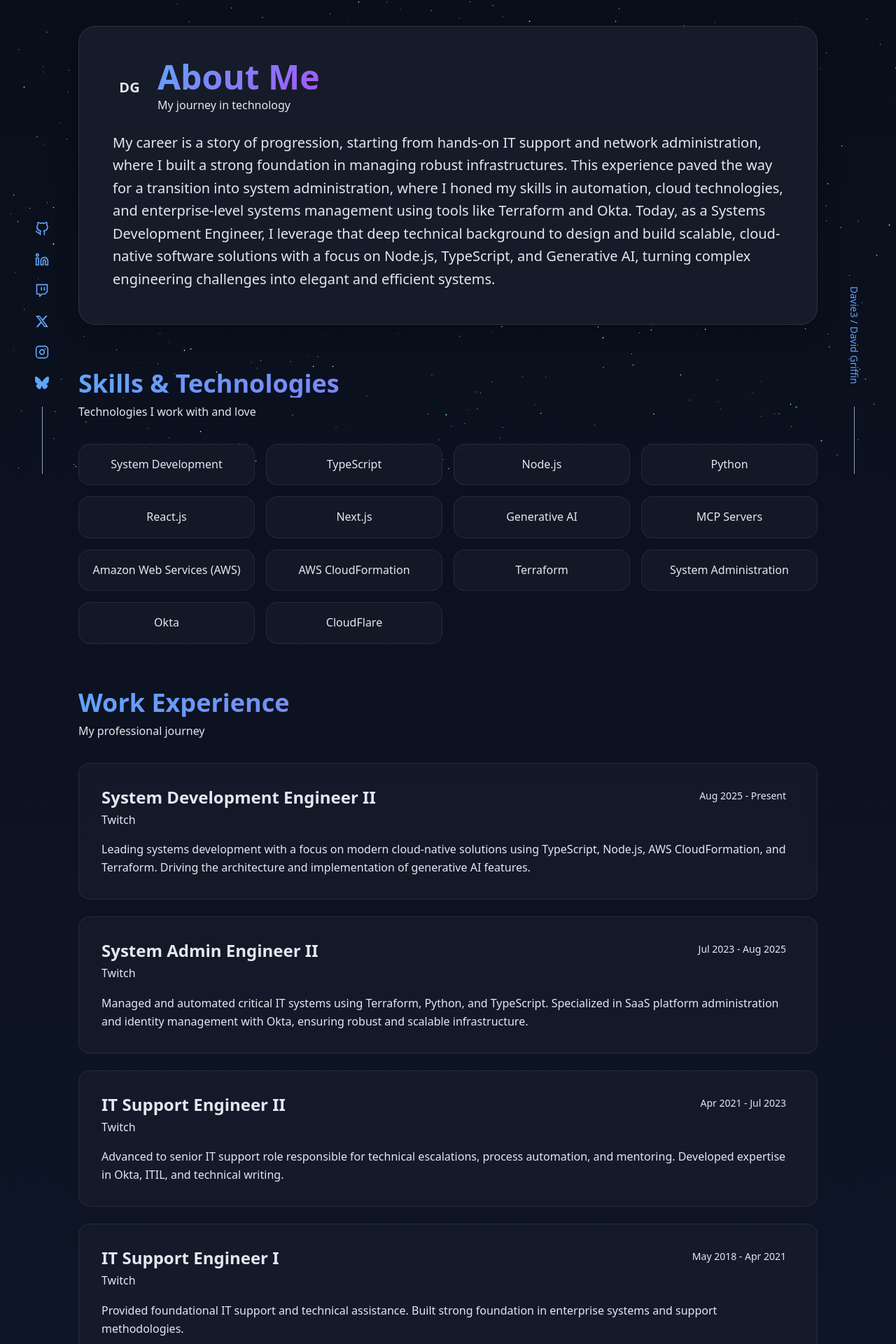
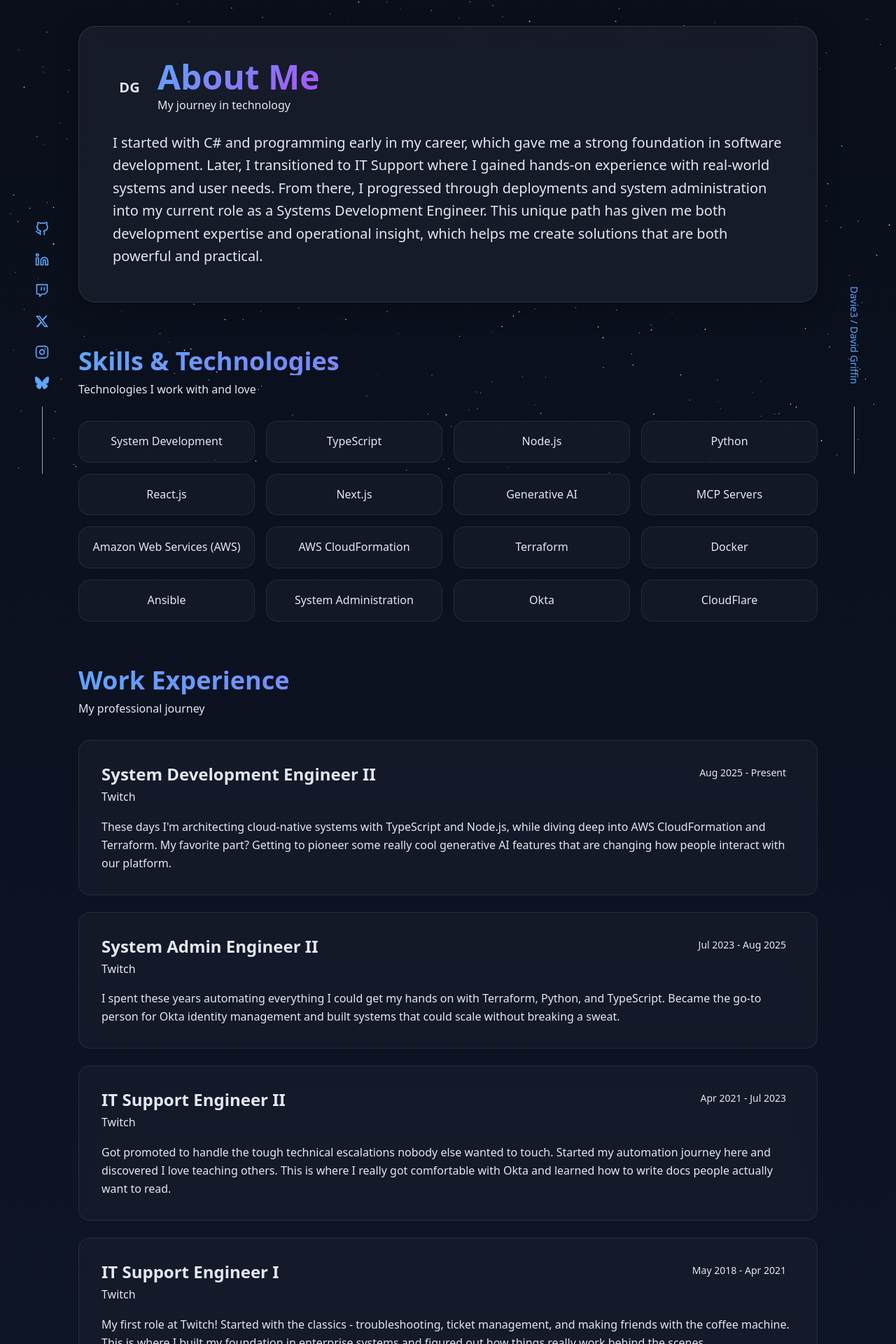
Before and after one commit to Davie3/davie3-com, a Next.js app: page /about in a window 1280 px wide. Shown: the part 123-2043 px from the top of the page at 70% size. Built offline with nearby package versions, Linux system fonts and the light colour scheme.

Commit message:
refactor: update website copy with more conversational tone and personal details

```diff
--- a/src/constants/about-page.ts
+++ b/src/constants/about-page.ts
@@ -41,28 +41,28 @@ export const EXPERIENCES = [
     company: 'Twitch',
     period: 'Aug 2025 - Present',
     description:
-      'Leading systems development with a focus on modern cloud-native solutions using TypeScript, Node.js, AWS CloudFormation, and Terraform. Driving the architecture and implementation of generative AI features.',
+      "These days I'm architecting cloud-native systems with TypeScript and Node.js, while diving deep into AWS CloudFormation and Terraform. My favorite part? Getting to pioneer some really cool generative AI features that are changing how people interact with our platform.",
   },
   {
     role: 'System Admin Engineer II',
     company: 'Twitch',
     period: 'Jul 2023 - Aug 2025',
     description:
-      'Managed and automated critical IT systems using Terraform, Python, and TypeScript. Specialized in SaaS platform administration and identity management with Okta, ensuring robust and scalable infrastructure.',
+      'I spent these years automating everything I could get my hands on with Terraform, Python, and TypeScript. Became the go-to person for Okta identity management and built systems that could scale without breaking a sweat.',
   },
   {
     role: 'IT Support Engineer II',
     company: 'Twitch',
     period: 'Apr 2021 - Jul 2023',
     description:
-      'Advanced to senior IT support role responsible for technical escalations, process automation, and mentoring. Developed expertise in Okta, ITIL, and technical writing.',
+      'Got promoted to handle the tough technical escalations nobody else wanted to touch. Started my automation journey here and discovered I love teaching others. This is where I really got comfortable with Okta and learned how to write docs people actually want to read.',
   },
   {
     role: 'IT Support Engineer I',
     company: 'Twitch',
     period: 'May 2018 - Apr 2021',
     description:
-      'Provided foundational IT support and technical assistance. Built strong foundation in enterprise systems and support methodologies.',
+      'My first role at Twitch! Started with the classics - troubleshooting, ticket management, and making friends with the coffee machine. This is where I built my foundation in enterprise systems and figured out how things really work behind the scenes.',
   },
 ] as const;
 
--- a/src/constants/shared.ts
+++ b/src/constants/shared.ts
@@ -29,34 +29,34 @@ export const PROFESSIONAL_TITLES = {
 export const PAGE_DESCRIPTIONS = {
   // Core messaging
   PRIMARY_DESCRIPTION:
-    'I build and scale resilient, high-performance software systems. With a passion for elegant code and innovative solutions, I transform complex challenges into seamless user experiences.',
+    "I love building systems that just work, no matter the scale or pressure. When I'm not experimenting with new technologies in my homelab, I'm finding creative ways to turn tricky problems into experiences that feel effortless for users.",
 
   PROFESSIONAL_SUMMARY:
-    'System Development Engineer at Twitch with expertise in TypeScript, Node.js, AWS CloudFormation, Terraform, and generative AI. Leading architecture and implementation of modern cloud-native solutions.',
+    "At Twitch, I wear the System Development Engineer hat, diving deep into TypeScript, Node.js, and the AWS ecosystem. These days, I'm particularly excited about bringing generative AI into our cloud-native architecture.",
 
   SKILLS_SUMMARY:
-    'Expertise in TypeScript, Node.js, React.js, AWS, Terraform, Okta, and system administration. Specializing in cloud-native architecture and generative AI implementation.',
+    "My toolbox includes TypeScript, Node.js, React, and a healthy dose of AWS magic. I've got a soft spot for cloud-native architecture and lately I've been having a blast implementing generative AI solutions.",
 
   CAREER_JOURNEY:
-    'My career is a story of progression, starting from hands-on IT support and network administration, where I built a strong foundation in managing robust infrastructures. This experience paved the way for a transition into system administration, where I honed my skills in automation, cloud technologies, and enterprise-level systems management using tools like Terraform and Okta. Today, as a Systems Development Engineer, I leverage that deep technical background to design and build scalable, cloud-native software solutions with a focus on Node.js, TypeScript, and Generative AI, turning complex engineering challenges into elegant and efficient systems.',
+    'I started with C# and programming early in my career, which gave me a strong foundation in software development. Later, I transitioned to IT Support where I gained hands-on experience with real-world systems and user needs. From there, I progressed through deployments and system administration into my current role as a Systems Development Engineer. This unique path has given me both development expertise and operational insight, which helps me create solutions that are both powerful and practical.',
 
   // Page-specific descriptions for SEO and meta tags
-  HOME: 'System Development Engineer at Twitch specializing in TypeScript, Node.js, AWS, and generative AI. Building resilient cloud-native solutions and creating tech content.',
+  HOME: "Hey, I'm a System Development Engineer at Twitch who loves TypeScript, Node.js, and all things AWS. When I'm not building cloud-native solutions, you'll find me creating tech content online.",
 
   ABOUT:
-    "Learn about David Griffin's journey from IT support to System Development Engineer at Twitch, with expertise in cloud architecture, automation, and modern web development.",
+    "Curious how I went from fixing printers to building cloud systems at Twitch? My journey's been all about learning, growing, and finding creative ways to solve tech problems.",
 
   CONTACT:
-    'Get in touch with David Griffin for collaboration opportunities, technical consulting, or to discuss modern software development and cloud architecture solutions.',
+    "Got a cool project idea or just want to chat about cloud architecture? Drop me a line! I'm always up for collaboration, consulting, or just geeking out about tech.",
 
   PORTFOLIO:
-    "Explore David Griffin's software projects and GitHub repositories showcasing expertise in TypeScript, Node.js, AWS, and modern web development technologies.",
+    'Check out some of my public projects! In addition to these, I have extensive experience developing and maintaining internal tools and systems for enterprise environments.',
 
   PRIVACY:
-    'Privacy policy for davie3.com outlining data collection, usage, and protection practices for website visitors and users.',
+    'The not-so-exciting but important stuff: how I handle your data when you visit davie3.com, what I collect, and how I keep it safe.',
 
   SITE_EXTENDED:
-    'David Griffin is a System Development Engineer at Twitch and content creator specializing in modern cloud-native solutions, TypeScript, Node.js, AWS, and generative AI. Building resilient systems while creating tech content on YouTube and Twitch.',
+    "By day, I'm a System Development Engineer at Twitch building cloud-native solutions with TypeScript, Node.js, and AWS. In my free time, I tinker with my homelab setup, experimenting with new technologies and occasionally stream on Twitch to share what I've learned along the way.",
 } as const;
 
 /**
@@ -66,7 +66,7 @@ export const TECHNOLOGIES = {
   LANGUAGES: ['TypeScript', 'Node.js', 'Python'],
   FRONTEND: ['React.js', 'Next.js'],
   CLOUD: ['Amazon Web Services (AWS)', 'AWS CloudFormation'],
-  INFRASTRUCTURE: ['Terraform', 'System Administration'],
+  INFRASTRUCTURE: ['Terraform', 'Docker', 'Ansible', 'System Administration'],
   IDENTITY: ['Okta'],
   CDN: ['CloudFlare'],
   EMERGING: ['Generative AI', 'MCP Servers'],
```
